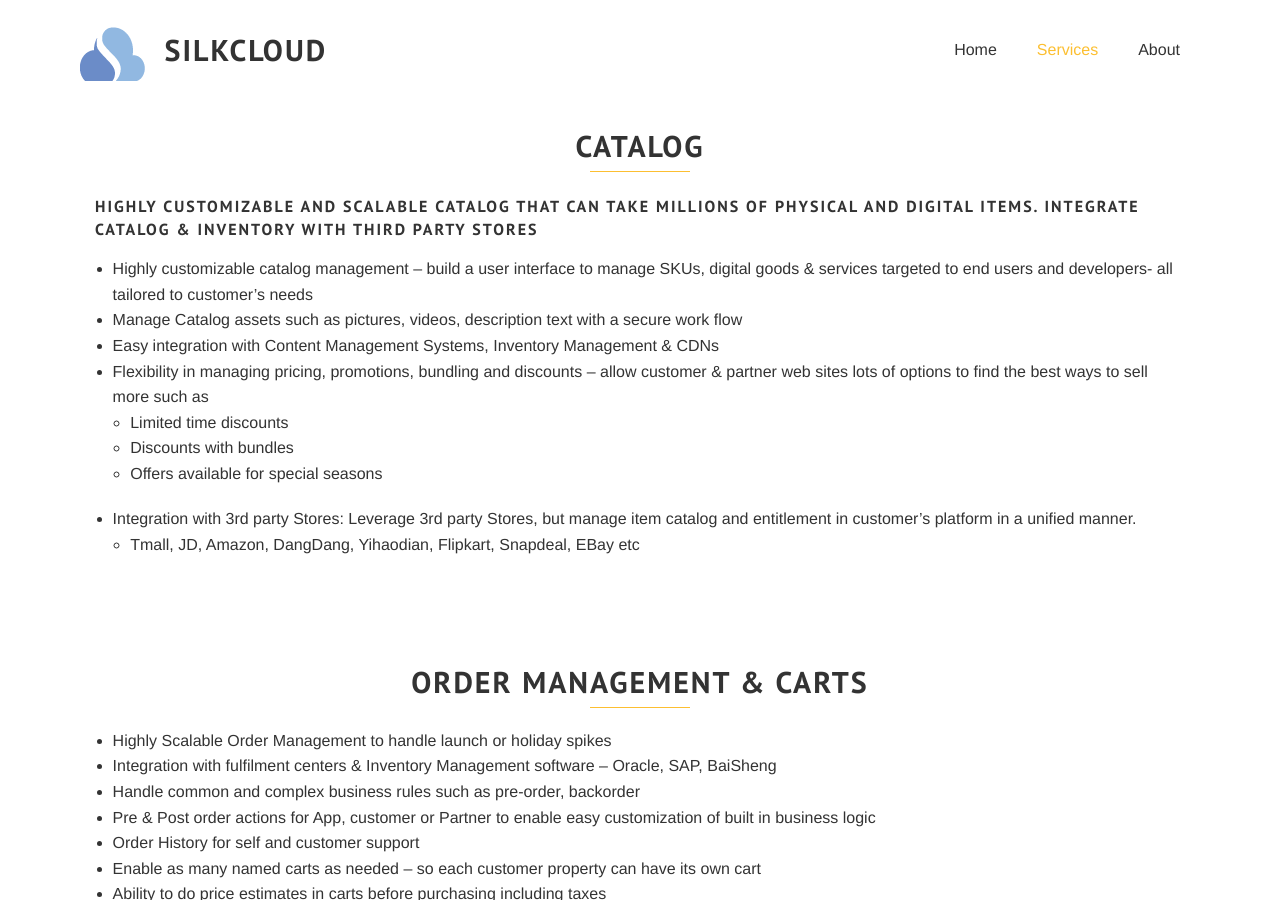
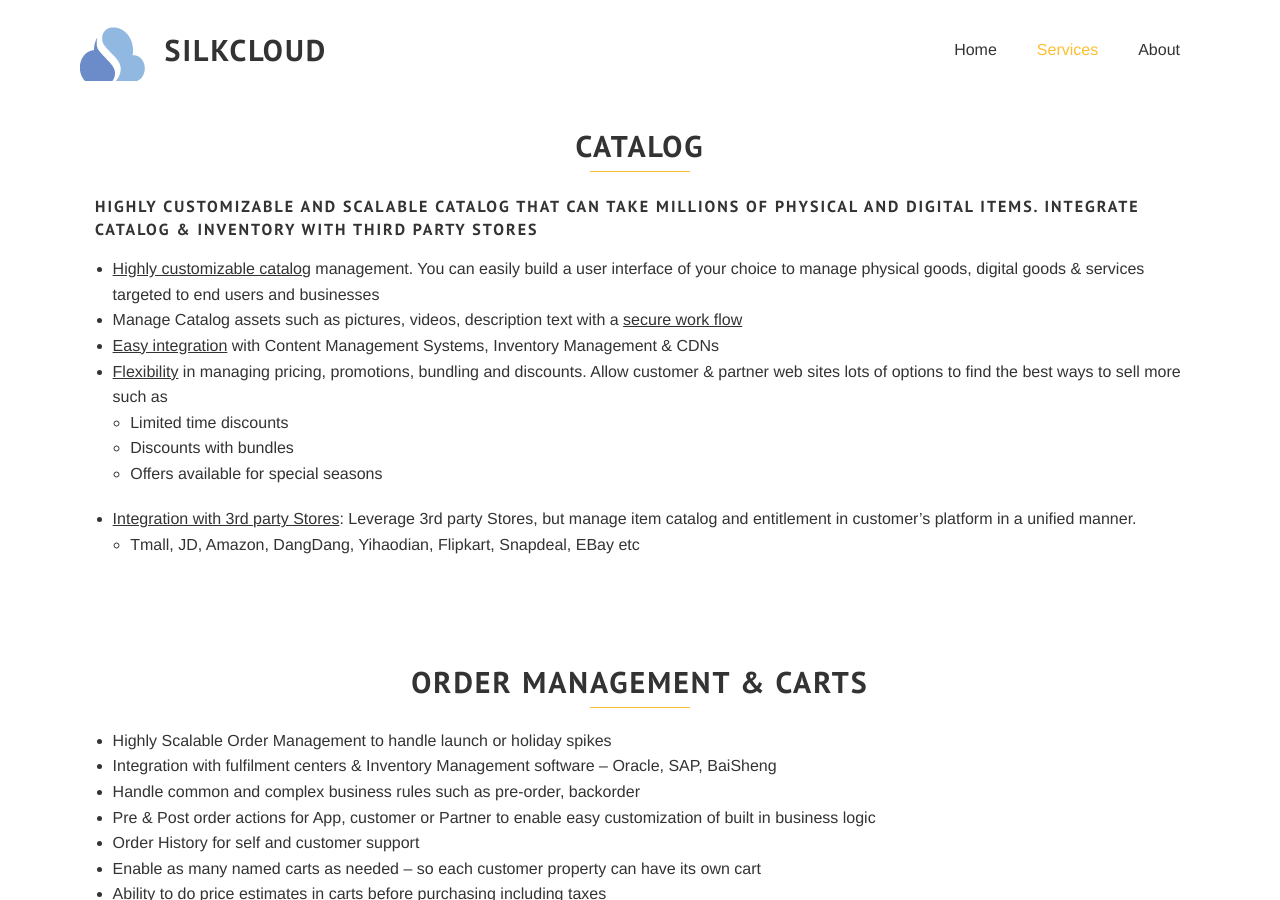
Before and after one commit to jrgallelli/jrgallelli.github.io, a Jekyll site: the page built from services.html, in a window 1280 px wide and 900 px high, scrolled down 1966 px. Built offline with Jekyll 4.4.1, drawn with Linux system fonts in a browser that asks for light colours; some web fonts are replaced; Markdown is read by kramdown in place of the engine named in the settings.

Commit message:
Update services.html

```diff
--- a/services.html
+++ b/services.html
@@ -77,16 +77,16 @@ section_id: services
     <div class='medium-12 large-12 columns'>
 <H4>Highly customizable and scalable catalog that can take millions of physical and digital items. Integrate catalog & inventory with third party stores</H4>
 <ul>
-<li>Highly customizable catalog management – build a user interface to manage SKUs, digital goods & services targeted to end users and developers- all tailored to customer’s needs</li>
-<li>Manage Catalog assets such as pictures, videos, description text with a secure work flow</li>
-<li>Easy integration with Content Management Systems, Inventory Management & CDNs</li>
-<li>Flexibility in managing pricing, promotions, bundling and discounts – allow customer & partner web sites lots of options to find the best ways to sell more such as</li>
+<li><u>Highly customizable catalog</u> management. You can easily build a user interface of your choice to manage physical goods, digital goods & services targeted to end users and businesses</li>
+<li>Manage Catalog assets such as pictures, videos, description text with a <u>secure work flow</u></li>
+<li><u>Easy integration</u> with Content Management Systems, Inventory Management & CDNs</li>
+<li><u>Flexibility</u> in managing pricing, promotions, bundling and discounts. Allow customer & partner web sites lots of options to find the best ways to sell more such as</li>
 <ul>
 <li>Limited time discounts</li>
 <li>Discounts with bundles</li>
 <li>Offers available for special seasons</li>
 </ul>
-<li>Integration with 3rd party Stores: Leverage 3rd party Stores, but manage item catalog and entitlement in customer’s platform in a unified manner. </li>
+<li><u>Integration with 3rd party Stores</u>: Leverage 3rd party Stores, but manage item catalog and entitlement in customer’s platform in a unified manner. </li>
 <ul>
 	<li>Tmall, JD, Amazon, DangDang, Yihaodian, Flipkart, Snapdeal, EBay etc </li>
 </ul>
```
